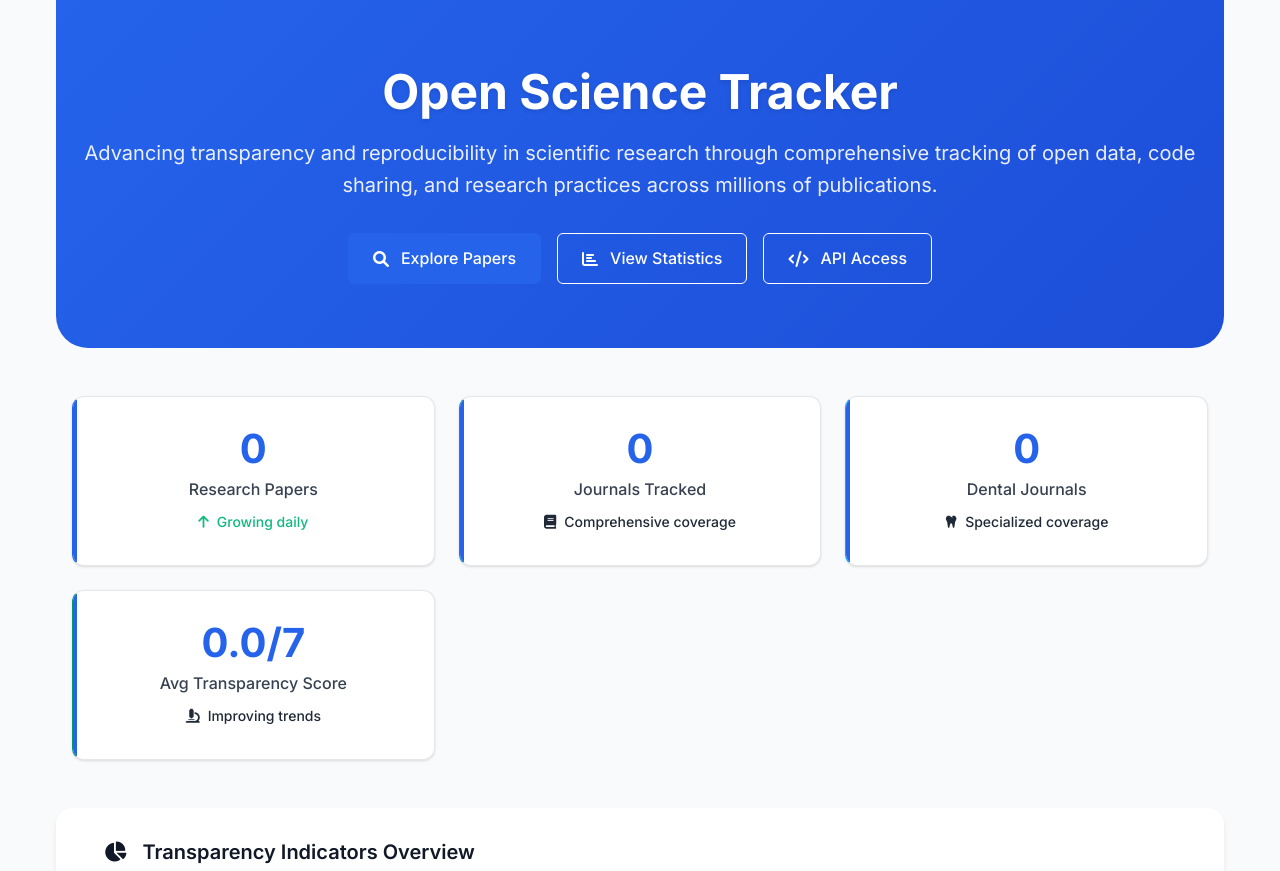
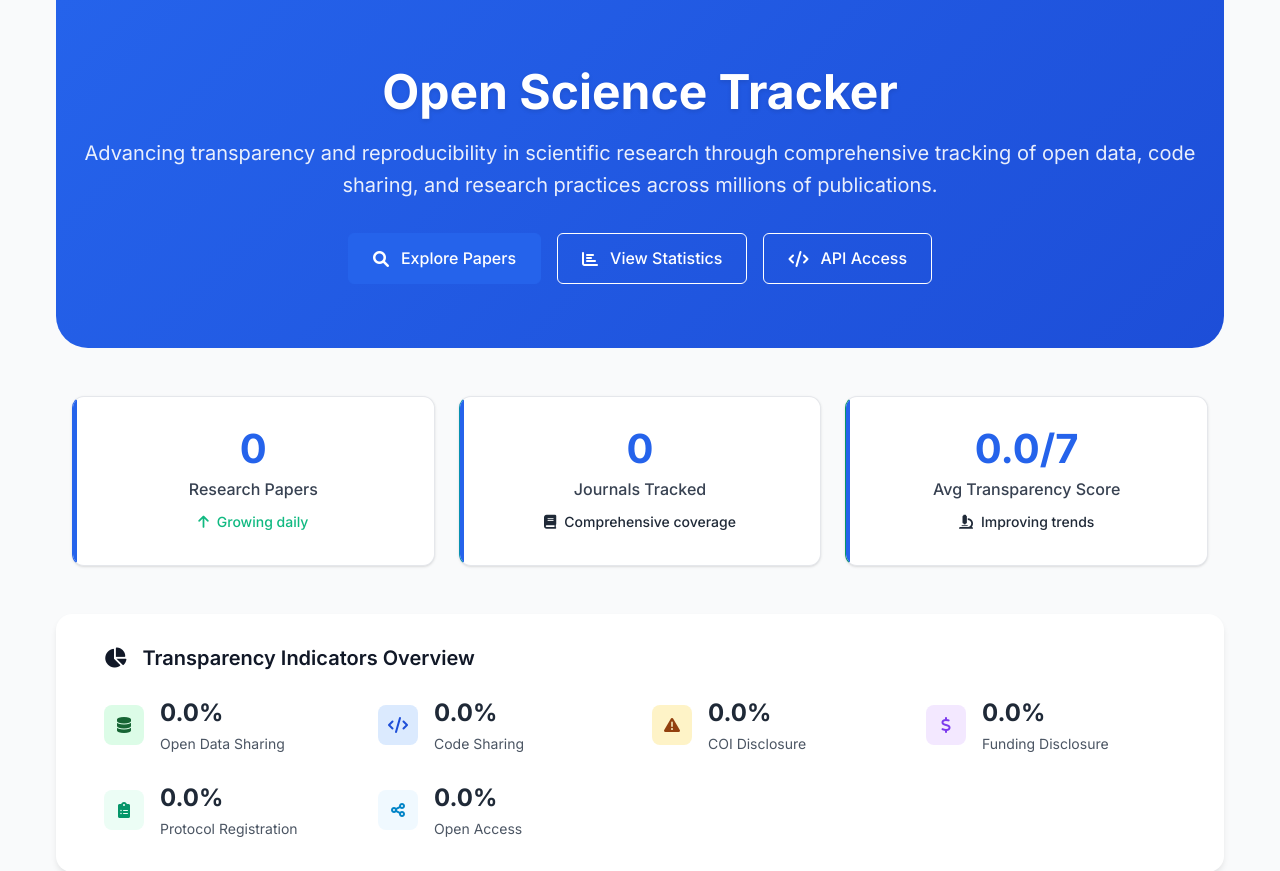
Before and after one commit to choxos/OpenScienceTracker, a Django app: page / in a window 1280 px wide. Shown: the part 108-979 px from the top of the page. Run offline with Django 5.2, Linux system fonts and the light colour scheme; data that the repository does not hold is empty; parts of the project's set-up code (start-up, migrations or seed data) failed here and were passed over.

Commit message:
🚫 Remove dental coverage from home page
🏠 Home Page Updates:
- Removed dental journals count calculation from HomeView
- Eliminated '0 Dental Journals' and 'Specialized coverage' display
- Removed dental journals stat card from all home templates

🔍 Search Form Updates:
- Removed 'Dentistry' option from category search dropdowns
- Updated across all home templates (home.html, home_unified.html, partials/home_content.html)

📝 Content Updates:
- Updated descriptive text to remove 'dentistry' references
- Changed 'medicine, dentistry, and related fields' to 'medicine and related fields'

✨ Clean Focus:
Home page now focuses on general medical research transparency
without dental-specific coverage or metrics. Streamlined interface! 🎯

```diff
--- a/templates/tracker/home.html
+++ b/templates/tracker/home.html
@@ -51,13 +51,7 @@
                 </p>
             </div>
 
-            <div class="xera-stat-card ost-stat-fields">
-                <h2 class="xera-stat-number">{{ dental_journals|floatformat:0 }}</h2>
-                <p class="xera-stat-label">Dental Journals</p>
-                <p class="xera-stat-change">
-                    <i class="fas fa-tooth me-1"></i>Specialized coverage
-                </p>
-            </div>
+
 
             <div class="xera-stat-card ost-stat-transparency">
                 <h2 class="xera-stat-number">{{ avg_transparency_score|floatformat:1 }}/7</h2>
@@ -176,7 +170,6 @@
                     <select name="category" class="xera-select">
                         <option value="">All Categories</option>
                         <option value="Medicine">Medicine</option>
-                        <option value="Dentistry">Dentistry</option>
                         <option value="Orthodontics">Orthodontics</option>
                     </select>
                 </div>
--- a/tracker/views.py
+++ b/tracker/views.py
@@ -51,9 +51,6 @@ class HomeView(TemplateView):
 
         # Optimized counts with single queries
         context['total_journals'] = Journal.objects.count()
-        context['dental_journals'] = Journal.objects.filter(
-            broad_subject_terms__icontains='Dentistry'
-        ).count()
 
         # Optimized recent papers and top journals
         context['recent_papers'] = Paper.objects.select_related('journal').order_by('-created_at')[:5]
```
Also changed, not shown: templates/tracker/home_unified.html (+2 -6 lines), templates/tracker/partials/home_content.html (+2 -6 lines).
